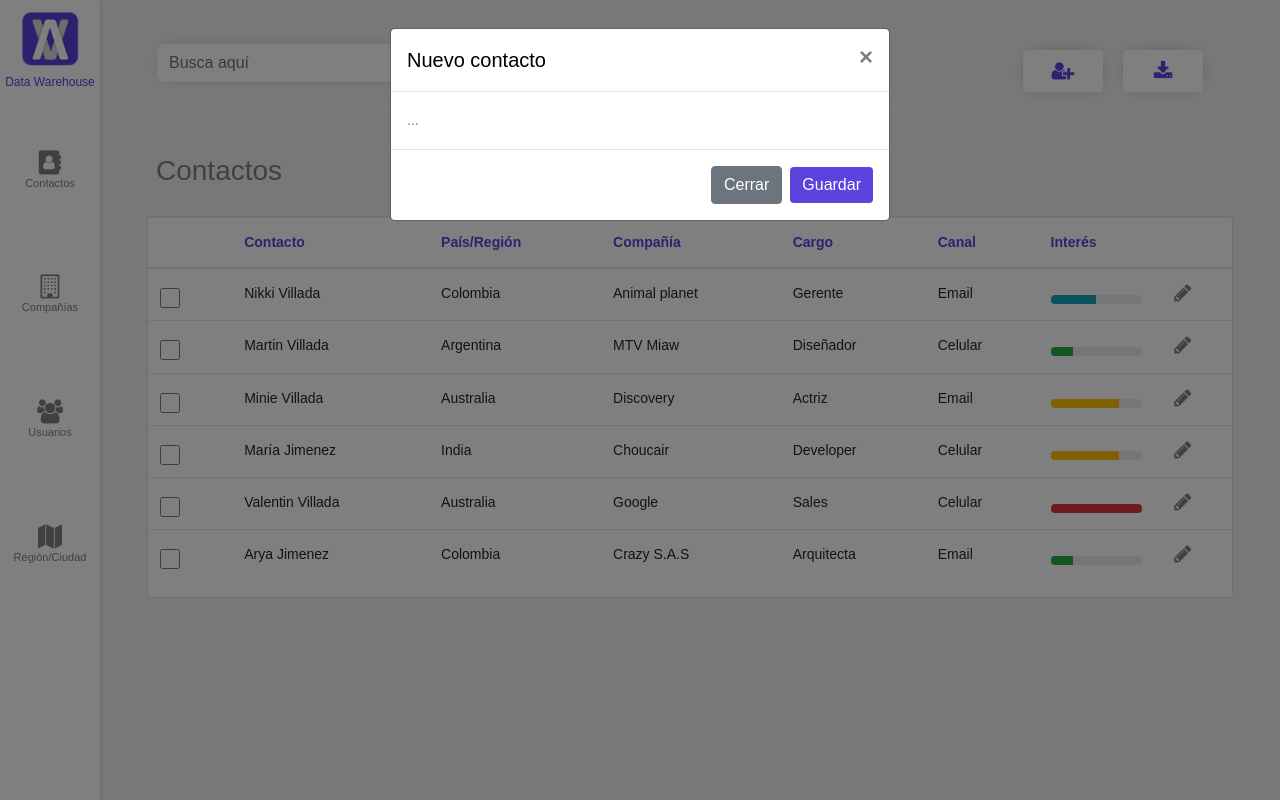
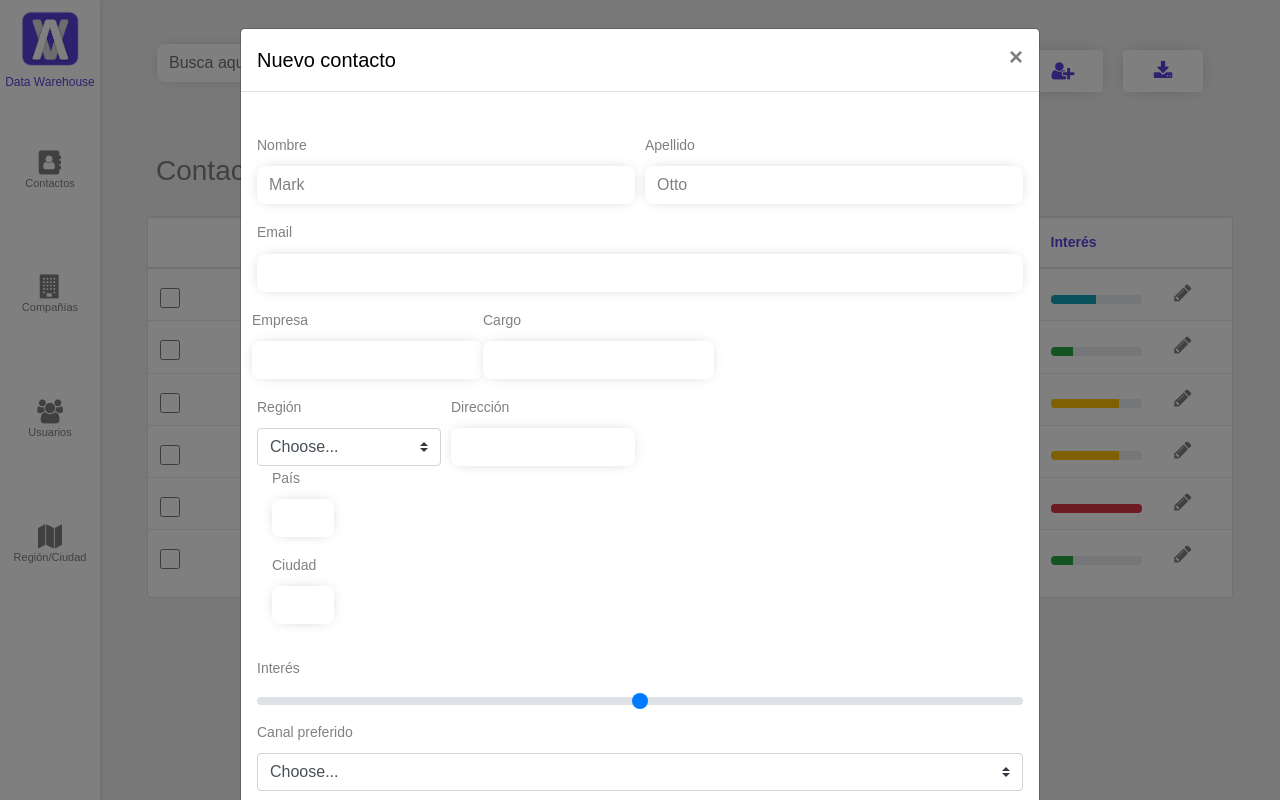
Before and after one commit to Valentina-vr/Data_Warehouse, a plain HTML site: page Front/home.html in a window 1280 px wide. Both pictures are taken after a click on the button 1063 px from the left and 71 px from the top of the page. Drawn offline with nearby package versions, Linux system fonts and the light colour scheme.

Commit message:
Ajustes en el front

```diff
--- a/Front/JS/main.js
+++ b/Front/JS/main.js
@@ -17,3 +17,22 @@
   });
 
 })(jQuery);
+
+
+(function() {
+	'use strict';
+	window.addEventListener('load', function() {
+	  // Fetch all the forms we want to apply custom Bootstrap validation styles to
+	  var forms = document.getElementsByClassName('needs-validation');
+	  // Loop over them and prevent submission
+	  var validation = Array.prototype.filter.call(forms, function(form) {
+		form.addEventListener('submit', function(event) {
+		  if (form.checkValidity() === false) {
+			event.preventDefault();
+			event.stopPropagation();
+		  }
+		  form.classList.add('was-validated');
+		}, false);
+	  });
+	}, false);
+  })();
--- a/Front/home.html
+++ b/Front/home.html
@@ -27,7 +27,7 @@
             <a href="#"><span class="fa fa-address-book"></span> Contactos</a>
           </li>
           <li>
-            <a href="#"><span class="fa fa-building-o"></span> Compañías</a>
+            <a href="#"><span class="fa fa-building"></span> Compañías</a>
           </li>
           <li>
             <a href="#"><span class="fa fa-users"></span> Usuarios</a>
@@ -68,7 +68,7 @@
                 id="adduser"
                 type="submit"
                 data-toggle="modal"
-                data-target="#exampleModal"
+                data-target="#newContact"
               >
                 <i class="fa fa-user-plus"></i>
               </button>
@@ -81,13 +81,13 @@
         <!-- Modal -->
         <div
           class="modal fade"
-          id="exampleModal"
+          id="newContact"
           tabindex="-1"
           role="dialog"
           aria-labelledby="exampleModalLabel"
           aria-hidden="true"
         >
-          <div class="modal-dialog" role="document">
+          <div class="modal-dialog modal-lg" role="document">
             <div class="modal-content">
               <div class="modal-header">
                 <h5 class="modal-title" id="exampleModalLabel">
@@ -102,7 +102,139 @@
                   <span aria-hidden="true">&times;</span>
                 </button>
               </div>
-              <div class="modal-body">...</div>
+              <div class="modal-body">
+                <img src="" alt="" />
+                <!--Aqui comienza el formulario de contacto-->
+                <form class="needs-validation" novalidate>
+                  <div class="form-row">
+                    <div class="col-md-6 mb-3">
+                      <label for="validationCustom01">Nombre</label>
+                      <input
+                        type="text"
+                        class="form-control"
+                        id="validationCustom01"
+                        value="Mark"
+                        required
+                      />
+                      <div class="valid-feedback">Looks good!</div>
+                    </div>
+                    <div class="col-md-6 mb-3">
+                      <label for="validationCustom02">Apellido</label>
+                      <input
+                        type="text"
+                        class="form-control"
+                        id="validationCustom02"
+                        value="Otto"
+                        required
+                      />
+                      <div class="valid-feedback">Looks good!</div>
+                    </div>
+                  </div>
+                  <div class="form-group">
+                    <label for="exampleInputEmail1">Email</label>
+                    <input
+                      type="email"
+                      class="form-control"
+                      id="exampleInputEmail1"
+                      aria-describedby="emailHelp"
+                    />
+                  </div>
+                  <div class="form-row">
+                  <div class="form-group">
+                    <label for="exampleInputEmail1">Empresa</label>
+                    <input
+                      type="text"
+                      class="form-control"
+                      id="exampleInputEmail1"
+                      aria-describedby="emailHelp"
+                    />
+                  </div>
+                  <div class="form-group">
+                    <label for="exampleInputEmail1">Cargo</label>
+                    <input
+                      type="text"
+                      class="form-control"
+                      id="exampleInputEmail1"
+                      aria-describedby="emailHelp"
+                    />
+                  </div>
+                </div>
+
+                  <div class="form-row">
+                    <div class="col-md-3 mb-3">
+                      <label for="validationCustom04">Región</label>
+                      <select
+                        class="custom-select"
+                        id="validationCustom04"
+                        required
+                      >
+                        <option selected disabled value="">Choose...</option>
+                        <option>...</option>
+                      </select>
+                      <div class="invalid-feedback">
+                        Please select a valid state.
+                      </div>
+                      <div class="col-md-6 mb-3">
+                        <label for="validationCustom03">País</label>
+                        <input
+                          type="text"
+                          class="form-control"
+                          id="validationCustom03"
+                          required
+                        />
+                        <div class="invalid-feedback">
+                          Please provide a valid city.
+                        </div>
+                      </div>
+                      <div class="col-md-6 mb-3">
+                        <label for="validationCustom03">Ciudad</label>
+                        <input
+                          type="text"
+                          class="form-control"
+                          id="validationCustom03"
+                          required
+                        />
+                        <div class="invalid-feedback">
+                          Please provide a valid city.
+                        </div>
+                      </div>
+                    </div>
+                    <div class="col-md-3 mb-3">
+                      <label for="validationCustom05">Dirección</label>
+                      <input
+                        type="text"
+                        class="form-control"
+                        id="validationCustom05"
+                        required
+                      />
+                      <div class="invalid-feedback">
+                        Please provide a valid zip.
+                      </div>
+                    </div>
+                  </div>
+                  <div>
+                    <label for="customRange1">Interés</label>
+                    <input
+                      type="range"
+                      class="custom-range"
+                      id="customRange1"
+                    />
+                  </div>
+                  <label for="validationCustom04">Canal preferido</label>
+                  <select
+                    class="custom-select"
+                    id="validationCustom04"
+                    required
+                  >
+                    <option selected disabled value="">Choose...</option>
+                    <option>...</option>
+                  </select>
+                  <div class="invalid-feedback">
+                    Please select a valid state.
+                  </div>
+                </form>
+                <!--Aqui Termina el formulario de contacto-->
+              </div>
               <div class="modal-footer">
                 <button
                   type="button"
```
Also changed, not shown: Front/Assets/Styles/css/style.css.
